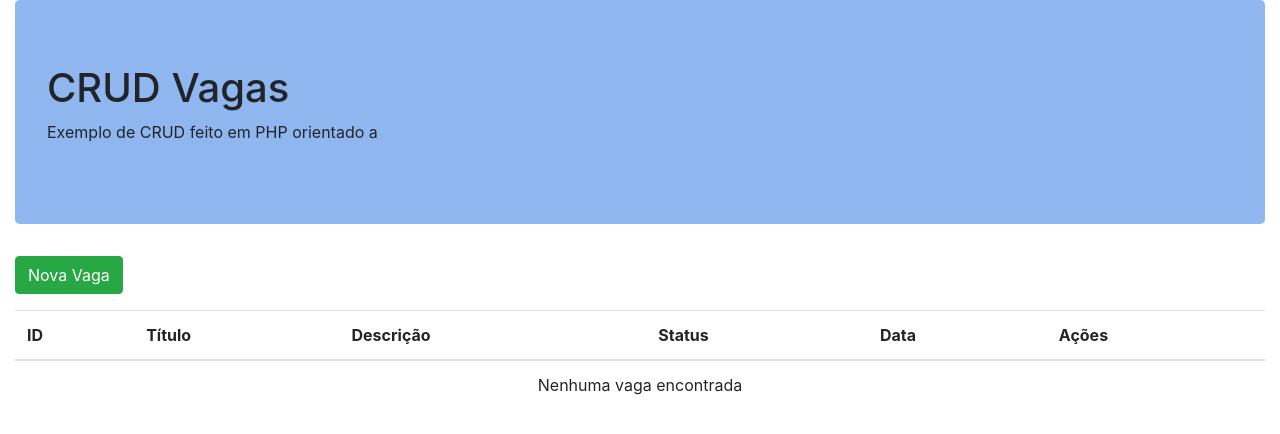
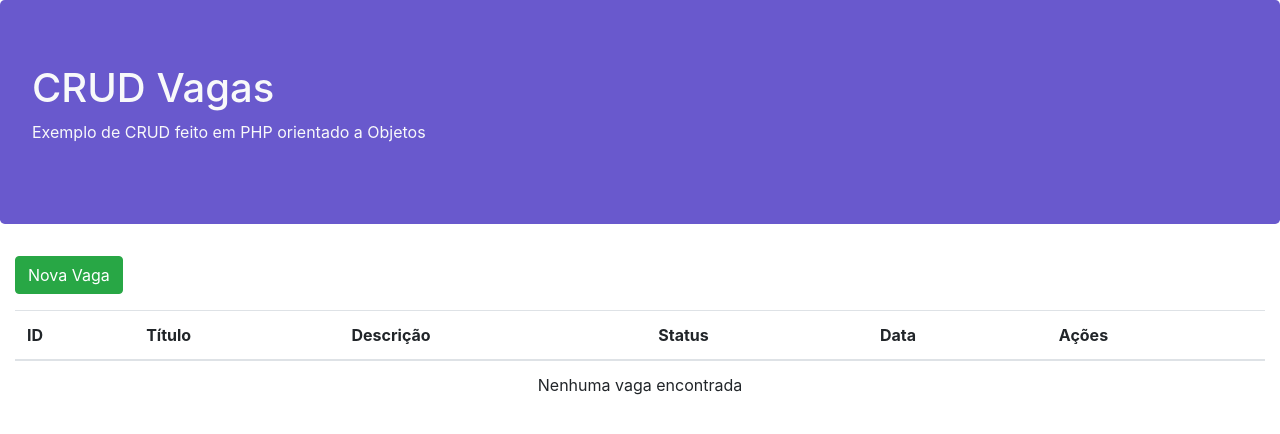
Before and after one commit to JoaoGabrielSantosFranco/CRUD-PHP, a PHP site: page /index.php in a window 1280 px wide. Shown: the top 434 px of the page. Run offline with PHP 8.4, Linux system fonts and the light colour scheme; data that the repository does not hold is empty.

Commit message:
Modificando Header e criando um arquivo com os dados do banco

```diff
--- a/vagas/includes/header.php
+++ b/vagas/includes/header.php
@@ -13,11 +13,11 @@
     <title>CRUD vagas!</title>
 </head>
 
+<body>
 
+    <div class="jumbotron text-light" style="background-color: #6959CD;">
+        <h1> CRUD Vagas</H1>
+        <p>Exemplo de CRUD feito em PHP orientado a Objetos</p>
+    </div>
 
-<body>
     <div class="container-fluid">
-        <div class="jumbotron" style="background-color: #90b6f0;">
-            <h1> CRUD Vagas</H1>
-            <p>Exemplo de CRUD feito em PHP orientado a
-        </div>
```
Also changed, not shown: DB/crud_vagas.sql (+0 -15 lines).
